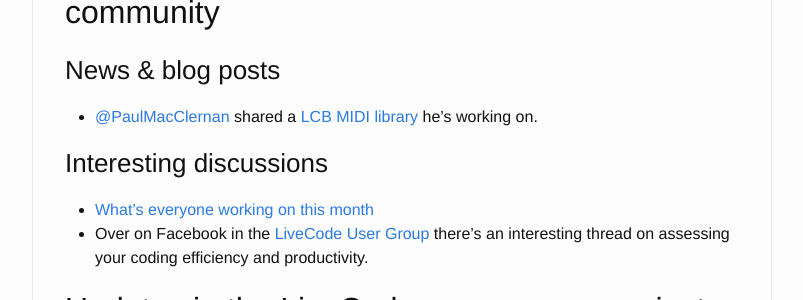
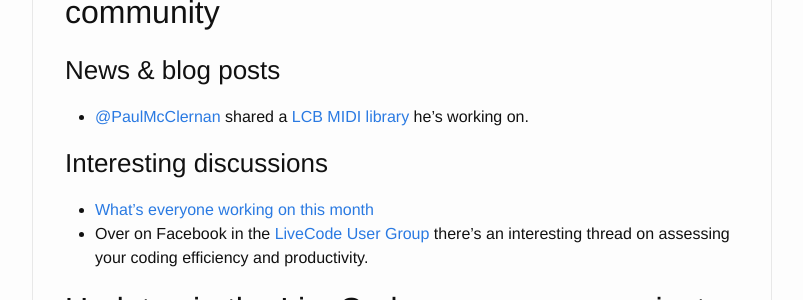
Before and after one commit to livecode/this-week-in-livecode, a Jekyll site: the page built from _posts/2016-09-05-this-week-in-livecode-49.markdown, in a window 1280 px wide and 900 px high, scrolled down 468 px. Shown: the part 152-452 px from the top of the window, without its empty margins (238-1041 px from the left). Built offline with Jekyll 4.4.1, drawn with Linux system fonts in a browser that asks for light colours.

Commit message:
McClernan not MacClernan

```diff
--- a/_posts/2016-09-05-this-week-in-livecode-49.markdown
+++ b/_posts/2016-09-05-this-week-in-livecode-49.markdown
@@ -27,7 +27,7 @@ and [livecodepanos](https://github.com/livecodepanos).
 
 ### News & blog posts
 
-* [@PaulMacClernan](https://github.com/PaulMacClernan) shared a
+* [@PaulMcClernan](https://github.com/PaulMcClernan) shared a
 [LCB MIDI library](https://github.com/PaulMcClernan/community.livecode.library.GMIDILib)
 he's working on.
 
```
